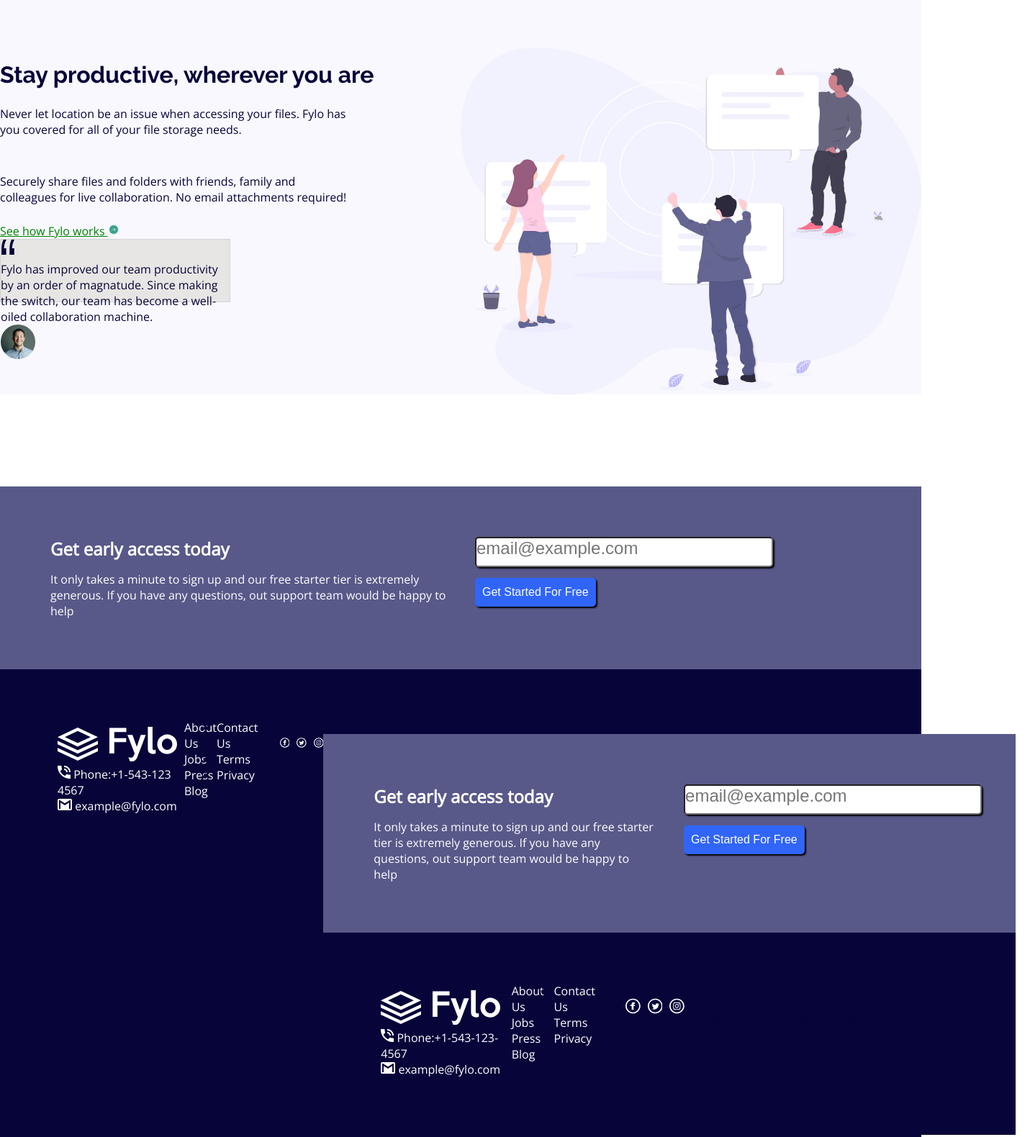
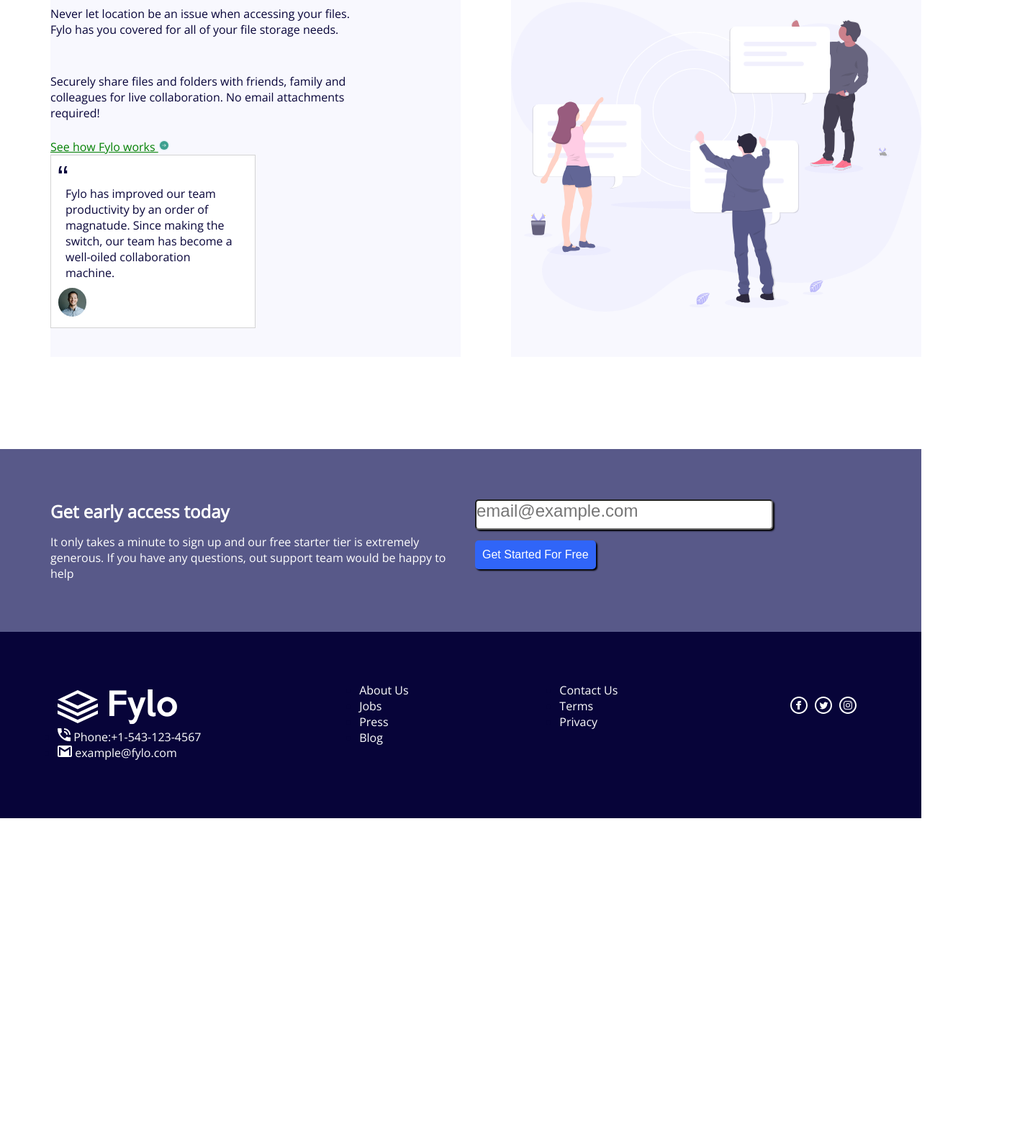
Before and after one commit to zorro1rr/fewd-fylo-landing-page, a plain HTML site: page index.html in a window 1280 px wide. Shown: the part 966-2546 px from the top of the page at 72% size, 1431 px wide, since content can reach past the window. After the commit the page ends 2103 px from the top, so only its background shows below. Drawn offline with nearby package versions, Linux system fonts and the light colour scheme.

Commit message:
made edits to the second portion

```diff
--- a/assets/style.css
+++ b/assets/style.css
@@ -9,6 +9,7 @@
   font-family: 'Open Sans', sans-serif;
   height: 100vh;
   margin-top: 50px;
+  width: 100%;
   color: hsl(243, 87%, 12%);
 
 }
@@ -109,16 +110,20 @@
   text-decoration: underline;
 }
 #arrow-image {
-  height: 10%;
+  height: 30%;
   width: 15%;
 }
 #personal-quote-container{
-  height: 15%;
+
   width:50%;
-  background: #e7e6e4;
+  background: #fff;
   border:1px solid #D3D3D3;
+  padding: 10px;
   backdrop-filter: drop-shadow(4px 4px 10px blue);
+}
 
+#personal-quote{
+  padding: 10px;
 }
 #user-img{
   border-radius: 50%;
@@ -240,3 +245,7 @@
 fill:#000;
 cursor: pointer;
 }
+
+.left, .right{
+  margin-left: 70px;
+}
--- a/index.html
+++ b/index.html
@@ -50,14 +50,14 @@
       <p id="how-fylo-works">See how Fylo works <img id="arrow-img" src="images/icon-arrow.svg"
           alt="how fylo works arrow"></p>
 
-      <article id="personal-quote-container">
-        <img id="quote-img" alt="image-" src="images/icon-quotes.svg">
+      <div id="personal-quote-container">
+        <img alt="image-" src="images/icon-quotes.svg">
         <p id="personal-quote">Fylo has improved our team productivity by an order of magnatude.
           Since making the switch, our team has become a well-oiled
           collaboration machine.
         </p>
         <img id="user-img" src="images/avatar-testimonial.jpg" alt="user testimonial image">
-      </article>
+      </div>
 
     </section>
     <section class="right second-content">
@@ -121,72 +121,9 @@
           <path
             d="M12 2c5.514 0 10 4.486 10 10s-4.486 10-10 10-10-4.486-10-10 4.486-10 10-10zm0-2c-6.627 0-12 5.373-12 12s5.373 12 12 12 12-5.373 12-12-5.373-12-12-12zm0 7.082c1.602 0 1.792.006 2.425.035 1.627.074 2.385.845 2.46 2.459.028.633.034.822.034 2.424s-.006 1.792-.034 2.424c-.075 1.613-.832 2.386-2.46 2.46-.633.028-.822.035-2.425.035-1.602 0-1.792-.006-2.424-.035-1.63-.075-2.385-.849-2.46-2.46-.028-.632-.035-.822-.035-2.424s.007-1.792.035-2.424c.074-1.615.832-2.386 2.46-2.46.632-.029.822-.034 2.424-.034zm0-1.082c-1.63 0-1.833.007-2.474.037-2.18.1-3.39 1.309-3.49 3.489-.029.641-.036.845-.036 2.474 0 1.63.007 1.834.036 2.474.1 2.179 1.31 3.39 3.49 3.49.641.029.844.036 2.474.036 1.63 0 1.834-.007 2.475-.036 2.176-.1 3.391-1.309 3.489-3.49.029-.64.036-.844.036-2.474 0-1.629-.007-1.833-.036-2.474-.098-2.177-1.309-3.39-3.489-3.489-.641-.03-.845-.037-2.475-.037zm0 2.919c-1.701 0-3.081 1.379-3.081 3.081s1.38 3.081 3.081 3.081 3.081-1.379 3.081-3.081c0-1.701-1.38-3.081-3.081-3.081zm0 5.081c-1.105 0-2-.895-2-2 0-1.104.895-2 2-2 1.104 0 2.001.895 2.001 2s-.897 2-2.001 2zm3.202-5.922c-.397 0-.72.322-.72.72 0 .397.322.72.72.72.398 0 .721-.322.721-.72 0-.398-.322-.72-.721-.72z" />
         </svg>
+  </footer>
 
 </html>
 
 <!-- icon framework -->
 <script src="https://unpkg.com/ionicons@4.5.9-1/dist/ionicons.js"></script>
-
-<footer>
-  <section class="footerTop">
-    <div id="wording-part">
-      <h2>Get early access today</h2>
-      <p>It only takes a minute to sign up and our free starter tier is extremely generous. If you have any questions,
-        out support team would be happy to help</p>
-    </div>
-    <div id="signUpbottom">
-      <input class="enterEmail" name="emailAdd" value="" placeholder="email@example.com">
-      <button class="get-started" type="button">Get Started For Free</button>
-    </div>
-
-  </section>
-  <section class="footerBottom">
-    <div class="firstColumn">
-      <img class="logo-footer" src="images/logo-footer.svg" alt="Fylo logo">
-
-      <ul>
-        <li><img src="images/icon-phone.svg" alt="phone-picture"><a href="tel:+123456789"> Phone:+1-543-123-4567</a>
-        </li>
-        <li><img src="images/icon-email.svg" alt="email-picture"><a href="mailto:m.bluth@example.com">
-            example@fylo.com</a></li>
-      </ul>
-
-    </div>
-    <div class="secondColumn">
-      <ul>
-        <li><a href="https://example.com">About Us</a></li>
-        <li><a href="mailto:careers@example.com">Jobs</a></li>
-        <li><a href="@example">Press</a></li>
-        <li><a href="https://example.com">Blog</a></li>
-      </ul>
-    </div>
-    <div class="thirdColumn">
-      <ul>
-        <li><a href="https://example.info">Contact Us</a></li>
-        <li><a href="terms and conditions">Terms</a></li>
-        <li><a href="Privacy">Privacy</a></li>
-      </ul>
-    </div>
-
-    <div class="iconColumn">
-      <svg xmlns="http://www.w3.org/2000/svg" width="24" height="24" viewBox="0 0 24 24">
-        <path
-          d="M12 2c5.514 0 10 4.486 10 10s-4.486 10-10 10-10-4.486-10-10 4.486-10 10-10zm0-2c-6.627 0-12 5.373-12 12s5.373 12 12 12 12-5.373 12-12-5.373-12-12-12zm-2 10h-2v2h2v6h3v-6h1.82l.18-2h-2v-.833c0-.478.096-.667.558-.667h1.442v-2.5h-2.404c-1.798 0-2.596.792-2.596 2.308v1.692z" />
-      </svg>
-      <svg xmlns="http://www.w3.org/2000/svg" width="24" height="24" viewBox="0 0 24 24">
-        <path
-          d="M12 2c5.514 0 10 4.486 10 10s-4.486 10-10 10-10-4.486-10-10 4.486-10 10-10zm0-2c-6.627 0-12 5.373-12 12s5.373 12 12 12 12-5.373 12-12-5.373-12-12-12zm6.5 8.778c-.441.196-.916.328-1.414.388.509-.305.898-.787 1.083-1.362-.476.282-1.003.487-1.564.597-.448-.479-1.089-.778-1.796-.778-1.59 0-2.758 1.483-2.399 3.023-2.045-.103-3.86-1.083-5.074-2.572-.645 1.106-.334 2.554.762 3.287-.403-.013-.782-.124-1.114-.308-.027 1.14.791 2.207 1.975 2.445-.346.094-.726.116-1.112.042.313.978 1.224 1.689 2.3 1.709-1.037.812-2.34 1.175-3.647 1.021 1.09.699 2.383 1.106 3.773 1.106 4.572 0 7.154-3.861 6.998-7.324.482-.346.899-.78 1.229-1.274z" />
-      </svg>
-      <svg xmlns="http://www.w3.org/2000/svg" width="24" height="24" viewBox="0 0 24 24">
-        <path
-          d="M12 2c5.514 0 10 4.486 10 10s-4.486 10-10 10-10-4.486-10-10 4.486-10 10-10zm0-2c-6.627 0-12 5.373-12 12s5.373 12 12 12 12-5.373 12-12-5.373-12-12-12zm0 7.082c1.602 0 1.792.006 2.425.035 1.627.074 2.385.845 2.46 2.459.028.633.034.822.034 2.424s-.006 1.792-.034 2.424c-.075 1.613-.832 2.386-2.46 2.46-.633.028-.822.035-2.425.035-1.602 0-1.792-.006-2.424-.035-1.63-.075-2.385-.849-2.46-2.46-.028-.632-.035-.822-.035-2.424s.007-1.792.035-2.424c.074-1.615.832-2.386 2.46-2.46.632-.029.822-.034 2.424-.034zm0-1.082c-1.63 0-1.833.007-2.474.037-2.18.1-3.39 1.309-3.49 3.489-.029.641-.036.845-.036 2.474 0 1.63.007 1.834.036 2.474.1 2.179 1.31 3.39 3.49 3.49.641.029.844.036 2.474.036 1.63 0 1.834-.007 2.475-.036 2.176-.1 3.391-1.309 3.489-3.49.029-.64.036-.844.036-2.474 0-1.629-.007-1.833-.036-2.474-.098-2.177-1.309-3.39-3.489-3.489-.641-.03-.845-.037-2.475-.037zm0 2.919c-1.701 0-3.081 1.379-3.081 3.081s1.38 3.081 3.081 3.081 3.081-1.379 3.081-3.081c0-1.701-1.38-3.081-3.081-3.081zm0 5.081c-1.105 0-2-.895-2-2 0-1.104.895-2 2-2 1.104 0 2.001.895 2.001 2s-.897 2-2.001 2zm3.202-5.922c-.397 0-.72.322-.72.72 0 .397.322.72.72.72.398 0 .721-.322.721-.72 0-.398-.322-.72-.721-.72z" />
-      </svg>
-
-      </html>
-      <!-- icon framework -->
-      <script src="https://unpkg.com/ionicons@4.5.9-1/dist/ionicons.js"></script>
-      >>>>>>> 7372f6da752cdc64ed80e55a540c63d255591b0a
-
-      </body>
-
-      </html>
```
